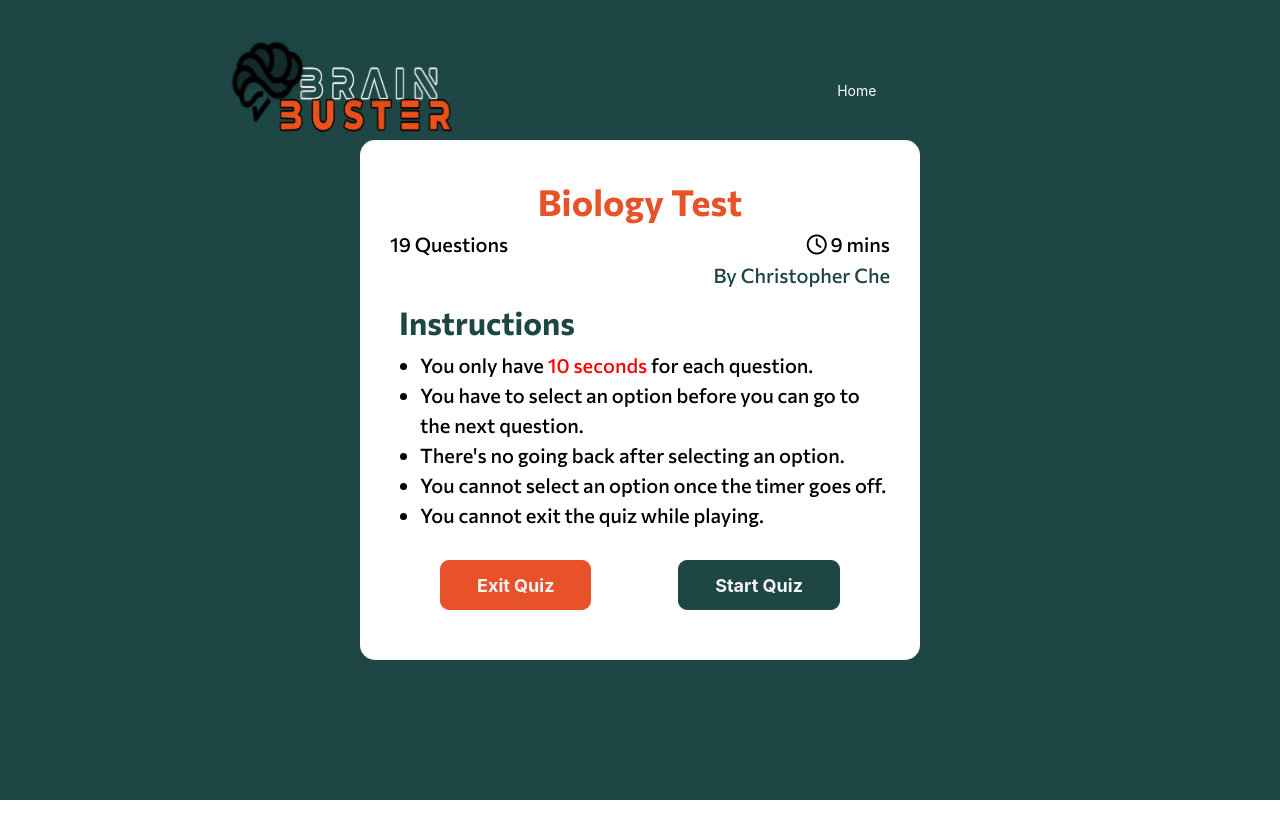
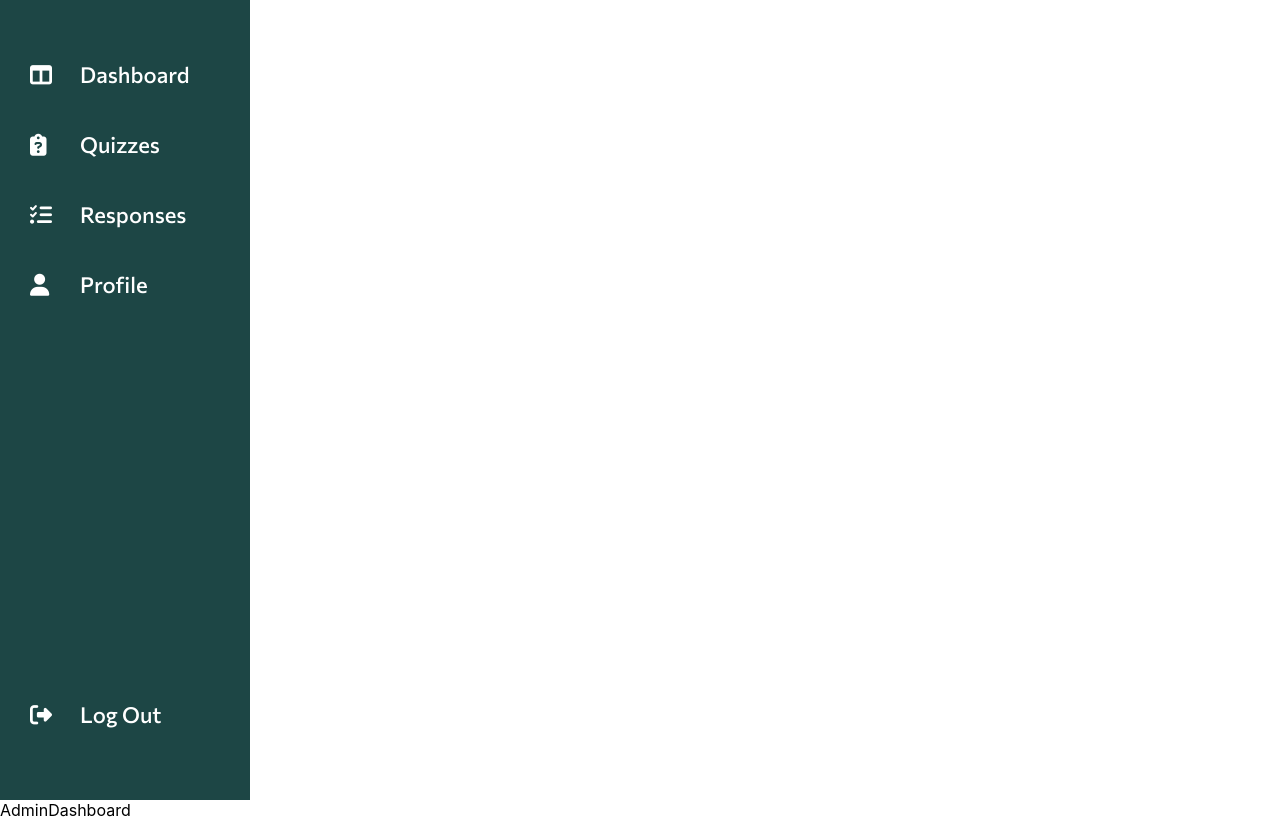
Before and after one commit to clint360/brain-buster-frontend, a React (Create React App) app: page / in a window 1280 px wide. Built offline with nearby package versions, Linux system fonts and the light colour scheme.

Commit message:
App.js admin dashboard change

```diff
--- a/src/App.jsx
+++ b/src/App.jsx
@@ -13,7 +13,7 @@ function App() {
   return (
     <div className="App">
       <div className="Appdiv">
-        <Instructions />
+        <AdminDashboard />
       </div>
     </div>
   );
```
